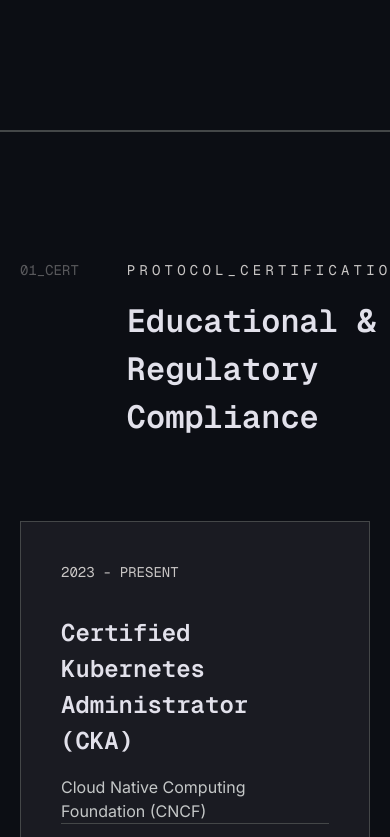
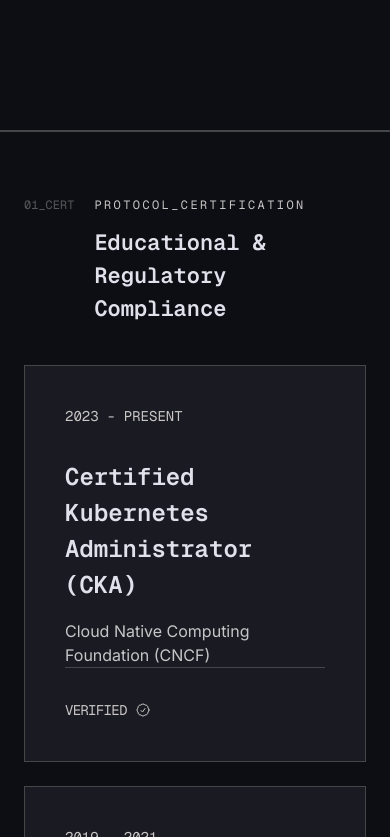
Before and after one commit to NaveenTharuka/my-portfolio, a Next.js app: page / in a window 390 px wide. Shown: the part 2167-3004 px from the top of the page. Built offline with nearby package versions, Linux system fonts and the light colour scheme; no server answers.

Commit message:
fix(education): Fixed mobile alignment issue

```diff
--- a/src/components/Education.jsx
+++ b/src/components/Education.jsx
@@ -1,25 +1,24 @@
-
 import EducationCard from './EducationCard'
 
 export default function Education({ id, certifications }) {
     return (
 
-        <section className="py-32 bg-[#0c0e14] border-y border-[#444748]" id={id}>
-            <div className="max-w-[1440px] mx-auto px-[20px] md:px-[64px]">
-                <div className="flex items-start gap-12 mb-20">
-                    <div className="font-['Geist_Mono'] text-[14px] text-[#c9c6c5] opacity-40">01_CERT</div>
-                    <div>
-                        <h2 className="font-['Geist_Mono'] text-[14px] text-[#c9c6c5] mb-4 tracking-[0.3em]">PROTOCOL_CERTIFICATION</h2>
-                        <h3 className="font-['Geist_Mono'] text-[32px] font-semibold">Educational &amp; Regulatory Compliance</h3>
+        <section className="py-16 sm:py-20 md:py-32 bg-[#0c0e14] border-y border-[#444748] overflow-x-hidden" id={id}>
+            <div className="max-w-[1440px] mx-auto px-6 sm:px-[20px] md:px-[64px]">
+                <div className="flex items-start gap-5 sm:gap-8 md:gap-12 mb-10 sm:mb-14 md:mb-20">
+                    <div className="font-['Geist_Mono'] text-[12px] sm:text-[13px] md:text-[14px] text-[#c9c6c5] opacity-40 shrink-0">01_CERT</div>
+                    <div className="min-w-0">
+                        <h2 className="font-['Geist_Mono'] text-[12px] sm:text-[13px] md:text-[14px] text-[#c9c6c5] mb-3 sm:mb-4 tracking-[0.2em] sm:tracking-[0.3em]">PROTOCOL_CERTIFICATION</h2>
+                        <h3 className="font-['Geist_Mono'] text-[22px] sm:text-[26px] md:text-[32px] font-semibold break-words">Educational &amp; Regulatory Compliance</h3>
                     </div>
                 </div>
-                <div className="grid grid-cols-1 md:grid-cols-3 gap-8">
+                <div className="grid grid-cols-1 md:grid-cols-3 gap-6 sm:gap-8">
                     {certifications.map((cert) => (
                         <EducationCard key={cert.id} cert={cert} />
                     ))}
                 </div>
             </div>
-        </section >
+        </section>
     )
 
 }
```
